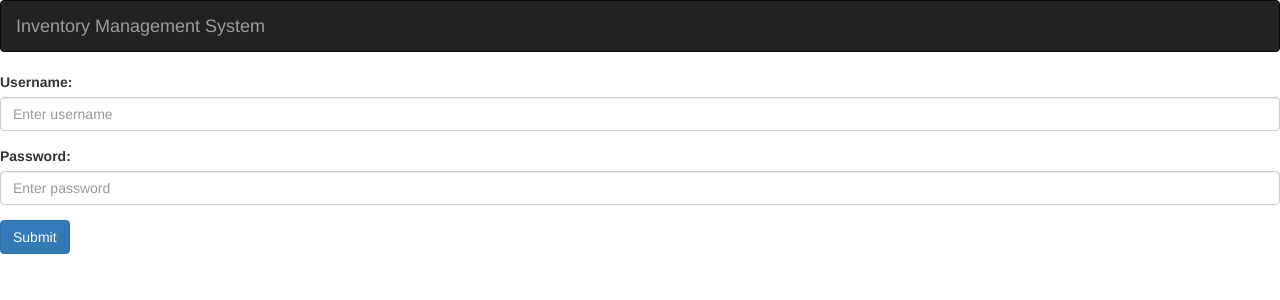
After one commit to rkshaon/inventory-management-system-django, a Django app: page /login in a window 1280 px wide. The commit adds this page. Shown: the top 300 px of the page. Run offline with Django 4.2, Linux system fonts and the light colour scheme; some libraries are stand-ins or nearby versions.

Commit message:
login - done

```diff
--- a/ims/settings.py
+++ b/ims/settings.py
@@ -132,3 +132,5 @@ MEDIA_ROOT = os.path.join(BASE_DIR, 'media')
 # https://docs.djangoproject.com/en/4.1/ref/settings/#default-auto-field
 
 DEFAULT_AUTO_FIELD = 'django.db.models.BigAutoField'
+
+LOGIN_REDIRECT_URL = "/login"
--- a/ims/urls.py
+++ b/ims/urls.py
@@ -17,10 +17,12 @@ from django.contrib import admin
 from django.urls import path, include
 
 from ims_inventory import views as inventory_view
+from ims_user import views as user_view
 
 urlpatterns = [
     path('admin/', admin.site.urls),
     path('', inventory_view.index, name='index'),
+    path('login', user_view.user_login, name='login'),
     path('product/', include('ims_product.urls')),
     path('inventory/', include('ims_inventory.urls')),
     path('user/', include('ims_user.urls')),
--- a/ims_inventory/views.py
+++ b/ims_inventory/views.py
@@ -1,4 +1,5 @@
 from django.shortcuts import render, redirect
+from django.contrib.auth.decorators import login_required
 from django.contrib import messages
 from django.db.models import Sum
 
@@ -16,6 +17,7 @@ from ims_inventory.forms import NewPurchaseForm
 from ims_inventory.forms import NewSaleForm
 
 
+@login_required(login_url='login')
 def index(request):
     inventories = Inventory.objects.all().order_by('-quantity')
     total_inventory_products_count = Inventory.objects.all().aggregate(Sum('quantity'))
--- a/ims_user/views.py
+++ b/ims_user/views.py
@@ -1,11 +1,37 @@
 from django.shortcuts import render, redirect
 from django.contrib import messages
+from django.contrib.auth import authenticate, login, logout
 
+from django.contrib.auth.models import User
 from ims_user.models import Supplier
 from ims_user.models import Customer
 
 from ims_user.forms import NewSupplierForm
 from ims_user.forms import NewCustomerForm
+
+
+def user_login(request):
+    if request.user.is_authenticated:
+        return redirect('index')
+
+    if request.method == 'POST':
+        username = request.POST.get('username')
+        password = request.POST.get('password')
+
+        print(username, password)
+        user = authenticate(request, username=username, password=password)
+        print(user)
+
+        if user is not None:
+            login(request, user)
+            messages.info(request, 'Successfully logged in, congrats!')
+            return redirect('index')
+        else:
+            messages.info(request, 'Username OR password is incorrect')
+
+    context = {}
+
+    return render(request, 'login.html', context)
 
 
 def supplier_list(request):
--- a/templates/base.html
+++ b/templates/base.html
@@ -4,8 +4,6 @@
 <html>
     <head>
         <title>I M S</title>
-        <!-- <link rel="stylesheet" href="{% static 'bootstrap/css/bootstrap.css' %}" />
-        <link rel="stylesheet" href="{% static 'css/style.css' %}"> -->
         <link rel="stylesheet" href="https://maxcdn.bootstrapcdn.com/bootstrap/3.4.1/css/bootstrap.min.css">
         <script src="https://ajax.googleapis.com/ajax/libs/jquery/3.6.1/jquery.min.js"></script>
         <script src="https://maxcdn.bootstrapcdn.com/bootstrap/3.4.1/js/bootstrap.min.js"></script>
@@ -16,8 +14,8 @@
                 <div class="navbar-header">
                     <a class="navbar-brand" href="{% url 'index' %}">Inventory Management System</a>
                 </div>
+                {% if user.is_authenticated %}
                     <ul class="nav navbar-nav">
-                    <!-- <li class="active"><a href="{% url 'index' %}">Inventory</a></li> -->
                         <li><a href="{% url 'category_list' %}">Category</a></li>
                         <li><a href="{% url 'product_list' %}">Product</a></li>
                         <li><a href="{% url 'purchase_list' %}">Purchase</a></li>
@@ -27,6 +25,7 @@
                         <li><a href="#"><span class="glyphicon glyphicon-user"></span> Sign Up</a></li>
                         <li><a href="#"><span class="glyphicon glyphicon-log-in"></span> Login</a></li>
                     </ul>
+                {% endif %}
             </div>
         </nav>
         {% if messages %}
--- /dev/null
+++ b/templates/login.html
@@ -0,0 +1,18 @@
+{% load static %}
+
+{% include 'base.html' %}
+
+{% block body %}
+<form method="post" action="" role="form" enctype="multipart/form-data">
+    {% csrf_token %}
+    <div class="form-group">
+        <label for="username">Username:</label>
+        <input type="text" class="form-control" placeholder="Enter username" id="username" name="username">
+    </div>
+    <div class="form-group">
+        <label for="pwd">Password:</label>
+        <input type="password" class="form-control" placeholder="Enter password" id="pwd" name="password">
+    </div>
+    <button type="submit" class="btn btn-primary">Submit</button>
+</form>
+{% endblock %}
```
Also changed, not shown: db.sqlite3. Lines whose indentation alone changed are shown as unchanged.
